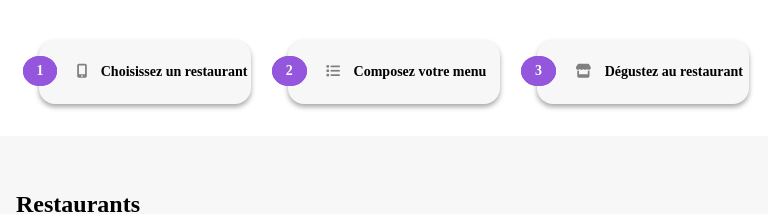
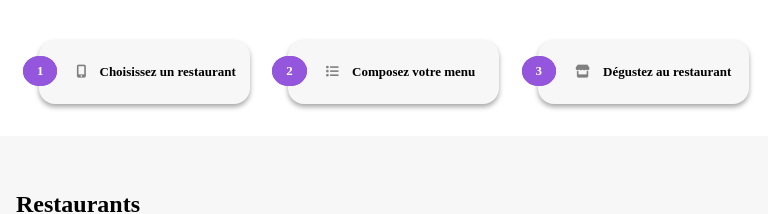
Before and after one commit to kadija-ssd/Ohmyfood, a plain HTML site: page index.html in a window 768 px wide. Shown: the part 443-657 px from the top of the page. Drawn offline with Linux system fonts and the light colour scheme; a web font is replaced by a local one.

Commit message:
Update style.css

```diff
--- a/css/style.css
+++ b/css/style.css
@@ -350,12 +350,11 @@ body{
     .food-opt{
         display: flex;
         flex-direction: row;
-        width: 100%;
         justify-content: space-around;
         }
     li{
-        width: 212px;
-        font-size: 14px;
+        width: 211px;
+        font-size: 13px;
         white-space: nowrap;
         margin-top: 27px;
         }
```
